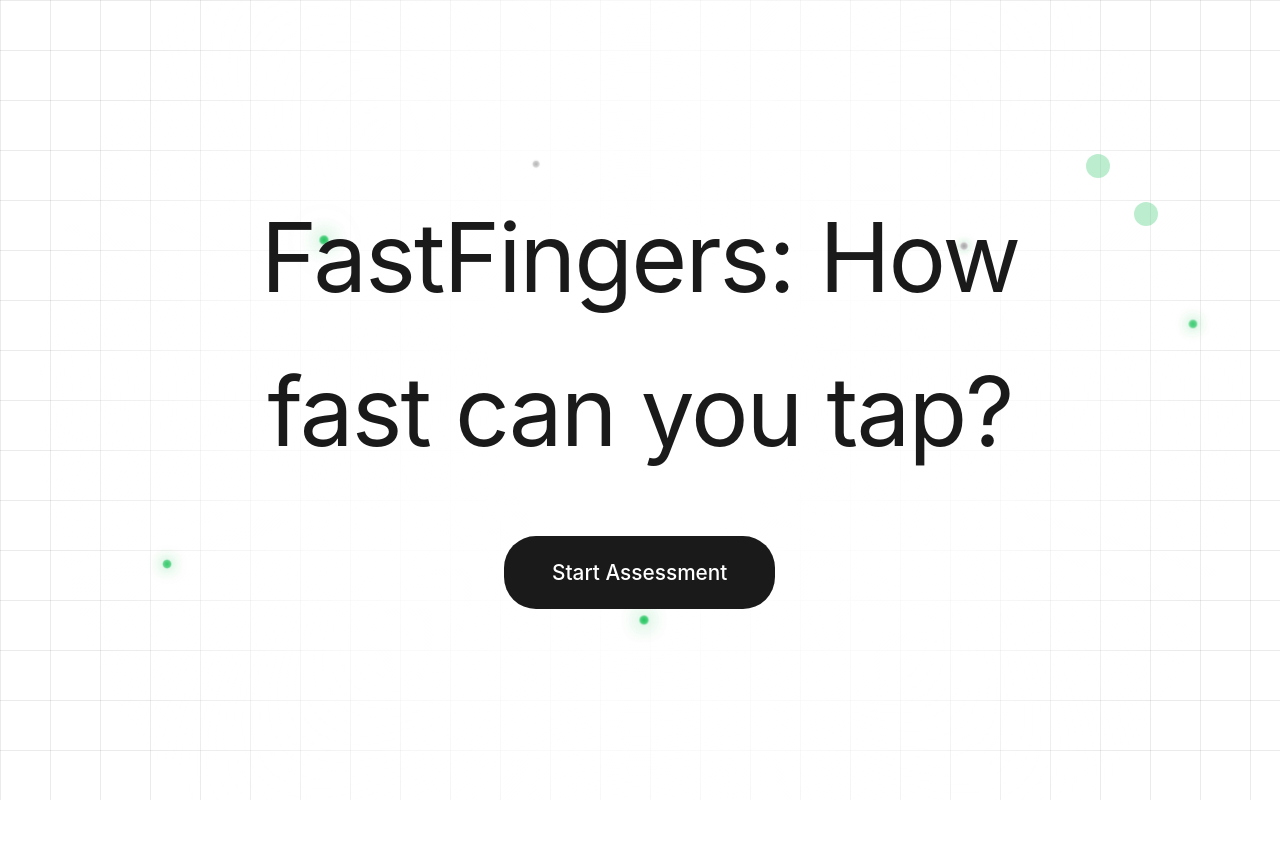
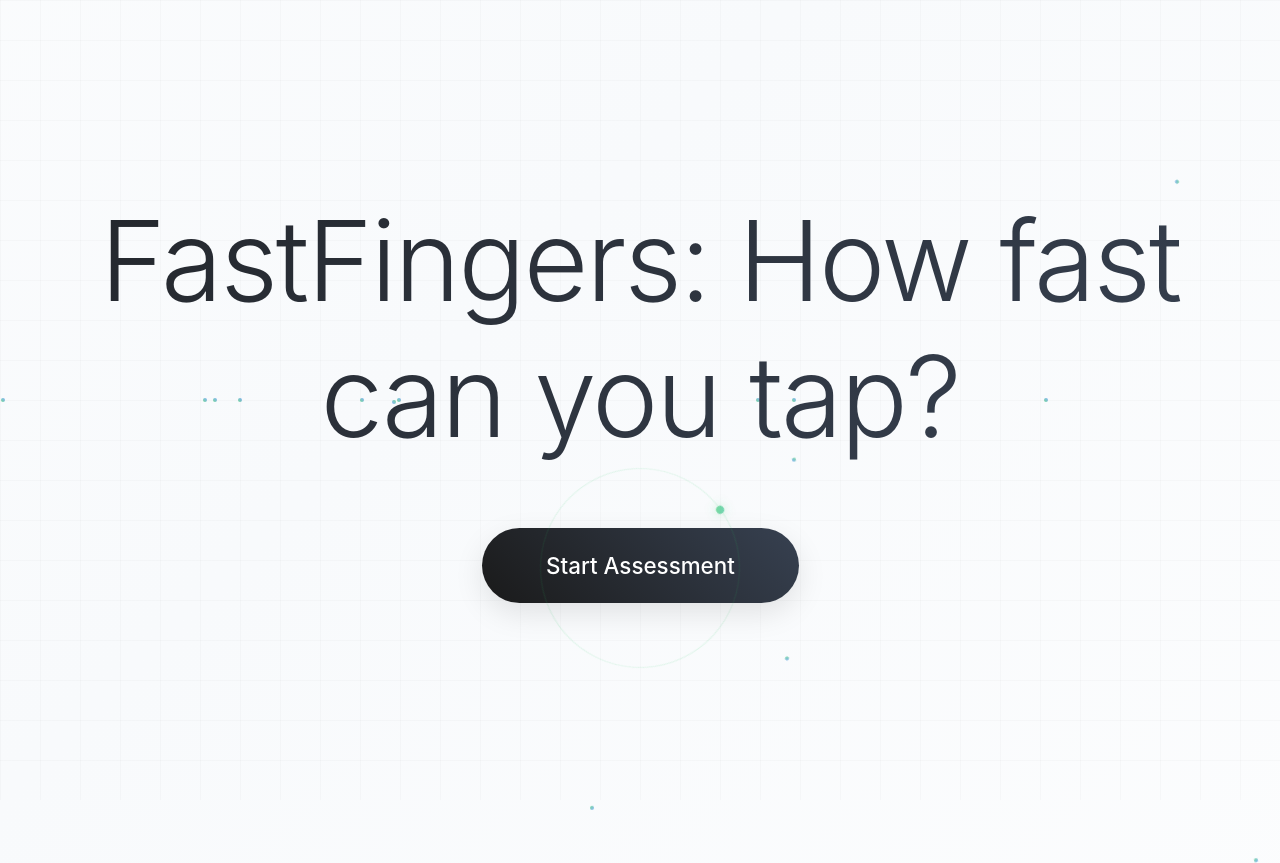
Before and after one commit to ShadowCoder1/action-census, a plain HTML site: page index.html in a window 1280 px wide. Before the commit the page ends 800 px from the top, so only its background shows below. Drawn offline with Linux system fonts and the light colour scheme.

Commit message:
Update index.html

```diff
--- a/index.html
+++ b/index.html
@@ -13,24 +13,54 @@
 
         body {
             font-family: -apple-system, BlinkMacSystemFont, 'Segoe UI', system-ui, sans-serif;
-            background-color: #ffffff;
-            background-image:
-                linear-gradient(rgba(0, 0, 0, 0.08) 1px, transparent 1px),
-                linear-gradient(90deg, rgba(0, 0, 0, 0.08) 1px, transparent 1px);
-            background-size: 50px 50px;
-            background-position: 0 0, 0 0;
-            color: #1a1a1a;
-            line-height: 1.6;
-            min-height: 100vh;
+            background: linear-gradient(-45deg, #ffffff, #f8fafc, #ffffff, #f1f5f9);
+            background-size: 400% 400%;
+            animation: gradientShift 15s ease infinite;
+            overflow: hidden;
+            height: 100vh;
             display: flex;
-            flex-direction: column;
             justify-content: center;
             align-items: center;
-            padding: 2rem;
             position: relative;
             font-size: 1.25rem;
         }
 
+        @keyframes gradientShift {
+            0% { background-position: 0% 50%; }
+            50% { background-position: 100% 50%; }
+            100% { background-position: 0% 50%; }
+        }
+
+        /* Floating particles */
+        .particle {
+            position: absolute;
+            width: 4px;
+            height: 4px;
+            background: linear-gradient(45deg, #22c55e, #3b82f6);
+            border-radius: 50%;
+            pointer-events: none;
+            animation: float 6s linear infinite;
+            opacity: 0.6;
+        }
+
+        @keyframes float {
+            0% {
+                transform: translateY(100vh) rotate(0deg);
+                opacity: 0;
+            }
+            10% {
+                opacity: 0.6;
+            }
+            90% {
+                opacity: 0.6;
+            }
+            100% {
+                transform: translateY(-100vh) rotate(360deg);
+                opacity: 0;
+            }
+        }
+
+        /* Grid overlay with pulse */
         body::before {
             content: '';
             position: fixed;
@@ -38,186 +68,92 @@
             left: 0;
             right: 0;
             bottom: 0;
-            background: radial-gradient(circle at center, rgba(255, 255, 255, 1) 20%, rgba(255, 255, 255, 0.7) 50%, rgba(255, 255, 255, 0) 80%);
+            background-image:
+                linear-gradient(rgba(0, 0, 0, 0.03) 1px, transparent 1px),
+                linear-gradient(90deg, rgba(0, 0, 0, 0.03) 1px, transparent 1px);
+            background-size: 40px 40px;
+            background-position: 0 0, 0 0;
+            animation: gridPulse 4s ease-in-out infinite;
             pointer-events: none;
             z-index: 1;
         }
 
-        h1 {
-            font-size: 6rem;
-            font-weight: 400;
-            text-align: center;
-            margin-bottom: 2rem;
-            color: #1a1a1a;
-            letter-spacing: -0.02em;
-            opacity: 0;
-            transform: translateY(30px);
-            animation: fadeInUp 1.2s ease-out 0.3s forwards;
+        @keyframes gridPulse {
+            0%, 100% { opacity: 1; }
+            50% { opacity: 0.3; }
         }
 
-        @keyframes fadeInUp {
+        /* Main container with magnetic hover effect */
+        .container {
+            text-align: center;
+            position: relative;
+            z-index: 10;
+            transform-style: preserve-3d;
+            perspective: 1000px;
+        }
+
+        /* Title with dynamic gradient and letter animation */
+        h1 {
+            font-size: 7rem;
+            font-weight: 300;
+            background: linear-gradient(-45deg, #1a1a1a, #374151, #1a1a1a, #6b7280);
+            background-size: 400% 400%;
+            -webkit-background-clip: text;
+            -webkit-text-fill-color: transparent;
+            background-clip: text;
+            animation:
+                gradientText 8s ease infinite,
+                titleEntrance 2s cubic-bezier(0.68, -0.55, 0.265, 1.55) forwards;
+            letter-spacing: -0.02em;
+            margin-bottom: 4rem;
+            transform: translateY(100px) rotateX(90deg);
+            opacity: 0;
+            position: relative;
+        }
+
+        @keyframes gradientText {
+            0% { background-position: 0% 50%; }
+            50% { background-position: 100% 50%; }
+            100% { background-position: 0% 50%; }
+        }
+
+        @keyframes titleEntrance {
             to {
+                transform: translateY(0) rotateX(0deg);
                 opacity: 1;
-                transform: translateY(0);
             }
         }
 
-        @keyframes slideInFromLeft {
-            from {
-                opacity: 0;
-                transform: translateX(-50px);
-            }
+        /* Interactive button with morphing effect */
+        .continue-btn {
+            background: linear-gradient(45deg, #1a1a1a, #374151);
+            color: white;
+            border: none;
+            padding: 1.5rem 4rem;
+            font-size: 1.4rem;
+            font-weight: 500;
+            border-radius: 50px;
+            cursor: pointer;
+            font-family: inherit;
+            text-decoration: none;
+            display: inline-block;
+            position: relative;
+            overflow: hidden;
+            transform: translateY(50px) scale(0.8);
+            opacity: 0;
+            animation: buttonEntrance 1.5s cubic-bezier(0.68, -0.55, 0.265, 1.55) 1s forwards;
+            transition: all 0.4s cubic-bezier(0.68, -0.55, 0.265, 1.55);
+            box-shadow: 0 10px 30px rgba(0, 0, 0, 0.1);
+        }
+
+        @keyframes buttonEntrance {
             to {
+                transform: translateY(0) scale(1);
                 opacity: 1;
-                transform: translateX(0);
             }
         }
 
-        @keyframes slideInFromRight {
-            from {
-                opacity: 0;
-                transform: translateX(50px);
-            }
-            to {
-                opacity: 1;
-                transform: translateX(0);
-            }
-        }
-
-        @keyframes buttonFloat {
-            from {
-                opacity: 0;
-                transform: translateY(20px) scale(0.95);
-            }
-            to {
-                opacity: 1;
-                transform: translateY(0) scale(1);
-            }
-        }
-
-        /* Animated grid lights */
-        .grid-light {
-            position: fixed;
-            width: 8px;
-            height: 8px;
-            background: radial-gradient(circle, #888888 0%, rgba(136, 136, 136, 0.6) 50%, transparent 70%);
-            border-radius: 50%;
-            pointer-events: none;
-            z-index: 1;
-            opacity: 0.6;
-        }
-
-        .grid-light-1 {
-            top: 20%;
-            left: -10px;
-            animation: moveRightHorizontal 12s linear infinite, greenGlow 3s ease-in-out infinite;
-        }
-
-        .grid-light-2 {
-            top: 70%;
-            left: -10px;
-            animation: moveRightHorizontal 15s linear infinite, greenGlow 2.5s ease-in-out infinite;
-            animation-delay: 3s, 1s;
-        }
-
-        .grid-light-3 {
-            top: -10px;
-            left: 25%;
-            animation: moveDownVertical 10s linear infinite, greenGlow 3.5s ease-in-out infinite;
-            animation-delay: 2s, 0.5s;
-        }
-
-        .grid-light-4 {
-            top: -10px;
-            left: 75%;
-            animation: moveDownVertical 13s linear infinite, greenGlow 2.8s ease-in-out infinite;
-            animation-delay: 1s, 2s;
-        }
-
-        .grid-light-5 {
-            top: 40%;
-            right: -10px;
-            animation: moveLeftHorizontal 14s linear infinite, greenGlow 3.2s ease-in-out infinite;
-            animation-delay: 4s, 1.5s;
-        }
-
-        .grid-light-6 {
-            bottom: -10px;
-            left: 50%;
-            animation: moveUpVertical 11s linear infinite, greenGlow 2.7s ease-in-out infinite;
-            animation-delay: 2.5s, 0.8s;
-        }
-
-        @keyframes moveRightHorizontal {
-            0% { left: -10px; }
-            100% { left: calc(100% + 10px); }
-        }
-
-        @keyframes moveLeftHorizontal {
-            0% { right: -10px; }
-            100% { right: calc(100% + 10px); }
-        }
-
-        @keyframes moveDownVertical {
-            0% { top: -10px; }
-            100% { top: calc(100% + 10px); }
-        }
-
-        @keyframes moveUpVertical {
-            0% { bottom: -10px; }
-            100% { bottom: calc(100% + 10px); }
-        }
-
-        @keyframes greenGlow {
-            0%, 70%, 100% {
-                background: radial-gradient(circle, #888888 0%, rgba(136, 136, 136, 0.6) 50%, transparent 70%);
-                box-shadow: 0 0 0 rgba(34, 197, 94, 0);
-                opacity: 0.6;
-                transform: scale(1);
-            }
-            15%, 55% {
-                background: radial-gradient(circle, #22c55e 0%, rgba(34, 197, 94, 0.8) 50%, rgba(34, 197, 94, 0.2) 70%);
-                box-shadow: 0 0 15px rgba(34, 197, 94, 0.8), 0 0 30px rgba(34, 197, 94, 0.4);
-                opacity: 1;
-                transform: scale(1.3);
-            }
-        }
-
-        .container {
-            max-width: 900px;
-            width: 100%;
-            text-align: center;
-            position: relative;
-            z-index: 2;
-        }
-
-
-
-        .highlight {
-            color: #1a1a1a;
-            font-weight: 500;
-        }
-
-        .continue-btn {
-            background-color: #1a1a1a;
-            color: white;
-            border: none;
-            padding: 1.25rem 3rem;
-            font-size: 1.3rem;
-            font-weight: 500;
-            border-radius: 2rem;
-            cursor: pointer;
-            transition: all 0.3s ease;
-            font-family: inherit;
-            text-decoration: none;
-            display: inline-block;
-            margin-top: 1rem;
-            position: relative;
-            overflow: hidden;
-            opacity: 0;
-            animation: buttonFloat 0.8s ease-out 0.8s forwards;
-        }
-
+        /* Multiple hover effects */
         .continue-btn::before {
             content: '';
             position: absolute;
@@ -225,114 +161,229 @@
             left: -100%;
             width: 100%;
             height: 100%;
-            background: linear-gradient(90deg, transparent, rgba(255, 255, 255, 0.2), transparent);
-            transition: left 0.5s ease;
+            background: linear-gradient(90deg, transparent, rgba(255, 255, 255, 0.4), transparent);
+            transition: left 0.6s ease;
+        }
+
+        .continue-btn::after {
+            content: '';
+            position: absolute;
+            top: 50%;
+            left: 50%;
+            width: 0;
+            height: 0;
+            background: radial-gradient(circle, rgba(255, 255, 255, 0.3), transparent);
+            border-radius: 50%;
+            transform: translate(-50%, -50%);
+            transition: width 0.6s ease, height 0.6s ease;
+        }
+
+        .continue-btn:hover {
+            transform: translateY(-8px) scale(1.05);
+            box-shadow: 0 20px 60px rgba(0, 0, 0, 0.2);
+            background: linear-gradient(45deg, #374151, #1a1a1a);
         }
 
         .continue-btn:hover::before {
             left: 100%;
         }
 
-        .continue-btn:hover {
-            background-color: #333333;
-            transform: translateY(-2px);
-            box-shadow: 0 8px 25px rgba(0, 0, 0, 0.15);
+        .continue-btn:hover::after {
+            width: 300px;
+            height: 300px;
         }
 
         .continue-btn:active {
-            transform: translateY(0);
+            transform: translateY(-4px) scale(1.02);
         }
 
-        /* Finger tap visual element */
-        .tap-demo {
+        /* Orbiting elements around the button */
+        .orbit {
             position: absolute;
-            top: 20%;
-            right: 10%;
-            width: 60px;
-            height: 60px;
-            opacity: 0.1;
-            z-index: 1;
-            animation: tapPulse 2s ease-in-out infinite 2s;
+            top: 50%;
+            left: 50%;
+            width: 200px;
+            height: 200px;
+            border: 1px solid rgba(34, 197, 94, 0.2);
+            border-radius: 50%;
+            transform: translate(-50%, -50%);
+            animation: rotate 20s linear infinite;
+            opacity: 0;
+            animation-delay: 2s;
+            animation-fill-mode: forwards;
         }
 
-        .tap-demo::before,
-        .tap-demo::after {
+        .orbit::before {
             content: '';
             position: absolute;
-            width: 20px;
-            height: 20px;
-            background: #22c55e;
+            top: -4px;
+            left: 50%;
+            width: 8px;
+            height: 8px;
+            background: linear-gradient(45deg, #22c55e, #10b981);
             border-radius: 50%;
+            transform: translateX(-50%);
+            box-shadow: 0 0 10px rgba(34, 197, 94, 0.5);
         }
 
-        .tap-demo::before {
-            top: 0;
-            left: 0;
-        }
-
-        .tap-demo::after {
-            bottom: 0;
-            right: 0;
-        }
-
-        @keyframes tapPulse {
-            0%, 100% {
-                opacity: 0.1;
-                transform: scale(1);
+        @keyframes rotate {
+            from {
+                transform: translate(-50%, -50%) rotate(0deg);
+                opacity: 0.6;
             }
-            50% {
-                opacity: 0.3;
-                transform: scale(1.2);
+            to {
+                transform: translate(-50%, -50%) rotate(360deg);
+                opacity: 0.6;
             }
         }
 
+        /* Cursor interaction effect */
+        .magnetic-area {
+            position: fixed;
+            top: 0;
+            left: 0;
+            width: 100%;
+            height: 100%;
+            pointer-events: none;
+            z-index: 5;
+        }
+
+        .cursor-dot {
+            width: 8px;
+            height: 8px;
+            background: linear-gradient(45deg, #22c55e, #3b82f6);
+            border-radius: 50%;
+            position: fixed;
+            pointer-events: none;
+            z-index: 1000;
+            transition: transform 0.1s ease;
+            box-shadow: 0 0 20px rgba(34, 197, 94, 0.3);
+            opacity: 0;
+        }
+
+        /* Responsive design */
         @media (max-width: 768px) {
             h1 {
-                font-size: 4.5rem;
+                font-size: 5rem;
+                margin-bottom: 3rem;
             }
 
-
-
             .continue-btn {
-                font-size: 1.2rem;
-                padding: 1.1rem 2.5rem;
+                font-size: 1.3rem;
+                padding: 1.3rem 3rem;
             }
 
-            .tap-demo {
-                display: none;
+            .orbit {
+                width: 150px;
+                height: 150px;
             }
         }
 
         @media (max-width: 480px) {
             h1 {
-                font-size: 3.5rem;
+                font-size: 3.8rem;
+                margin-bottom: 2.5rem;
             }
 
+            .continue-btn {
+                font-size: 1.2rem;
+                padding: 1.2rem 2.5rem;
+                width: 90%;
+            }
 
+            .orbit {
+                display: none;
+            }
+        }
 
-            .continue-btn {
-                font-size: 1.1rem;
-                padding: 1rem 2rem;
-                width: 100%;
-            }
+        /* Performance optimizations */
+        * {
+            -webkit-font-smoothing: antialiased;
+            -moz-osx-font-smoothing: grayscale;
+        }
+
+        .container * {
+            will-change: transform, opacity;
         }
     </style>
 </head>
 <body>
-    <!-- Animated grid lights -->
-    <div class="grid-light grid-light-1"></div>
-    <div class="grid-light grid-light-2"></div>
-    <div class="grid-light grid-light-3"></div>
-    <div class="grid-light grid-light-4"></div>
-    <div class="grid-light grid-light-5"></div>
-    <div class="grid-light grid-light-6"></div>
-
-    <!-- Subtle tap demonstration -->
-    <div class="tap-demo"></div>
+    <div class="magnetic-area"></div>
+    <div class="cursor-dot"></div>
 
     <div class="container">
         <h1>FastFingers: How fast can you tap?</h1>
-        <a href="consent.html" class="continue-btn">Start Assessment</a>
+        <div style="position: relative;">
+            <a href="consent.html" class="continue-btn">
+                <span style="position: relative; z-index: 2;">Start Assessment</span>
+            </a>
+            <div class="orbit"></div>
+        </div>
     </div>
+
+    <script>
+        // Create floating particles
+        function createParticle() {
+            const particle = document.createElement('div');
+            particle.className = 'particle';
+            particle.style.left = Math.random() * 100 + '%';
+            particle.style.animationDelay = Math.random() * 6 + 's';
+            particle.style.animationDuration = (Math.random() * 3 + 3) + 's';
+            document.body.appendChild(particle);
+
+            setTimeout(() => particle.remove(), 6000);
+        }
+
+        // Generate particles
+        setInterval(createParticle, 300);
+
+        // Custom cursor effect
+        const cursorDot = document.querySelector('.cursor-dot');
+        let mouseX = 0, mouseY = 0;
+
+        document.addEventListener('mousemove', (e) => {
+            mouseX = e.clientX;
+            mouseY = e.clientY;
+            cursorDot.style.opacity = '1';
+        });
+
+        function animateCursor() {
+            cursorDot.style.left = mouseX + 'px';
+            cursorDot.style.top = mouseY + 'px';
+            requestAnimationFrame(animateCursor);
+        }
+        animateCursor();
+
+        // Hide cursor when leaving window
+        document.addEventListener('mouseleave', () => {
+            cursorDot.style.opacity = '0';
+        });
+
+        // Button magnetic effect
+        const button = document.querySelector('.continue-btn');
+        button.addEventListener('mousemove', (e) => {
+            const rect = button.getBoundingClientRect();
+            const x = e.clientX - rect.left - rect.width / 2;
+            const y = e.clientY - rect.top - rect.height / 2;
+
+            button.style.transform = `translateY(-8px) scale(1.05) translate(${x * 0.1}px, ${y * 0.1}px)`;
+        });
+
+        button.addEventListener('mouseleave', () => {
+            button.style.transform = 'translateY(0) scale(1)';
+        });
+
+        // Prevent context menu on long press (mobile)
+        document.addEventListener('contextmenu', e => e.preventDefault());
+
+        // Add touch feedback
+        button.addEventListener('touchstart', () => {
+            button.style.transform = 'translateY(-4px) scale(1.02)';
+        });
+
+        button.addEventListener('touchend', () => {
+            button.style.transform = 'translateY(0) scale(1)';
+        });
+    </script>
 </body>
 </html>
```
